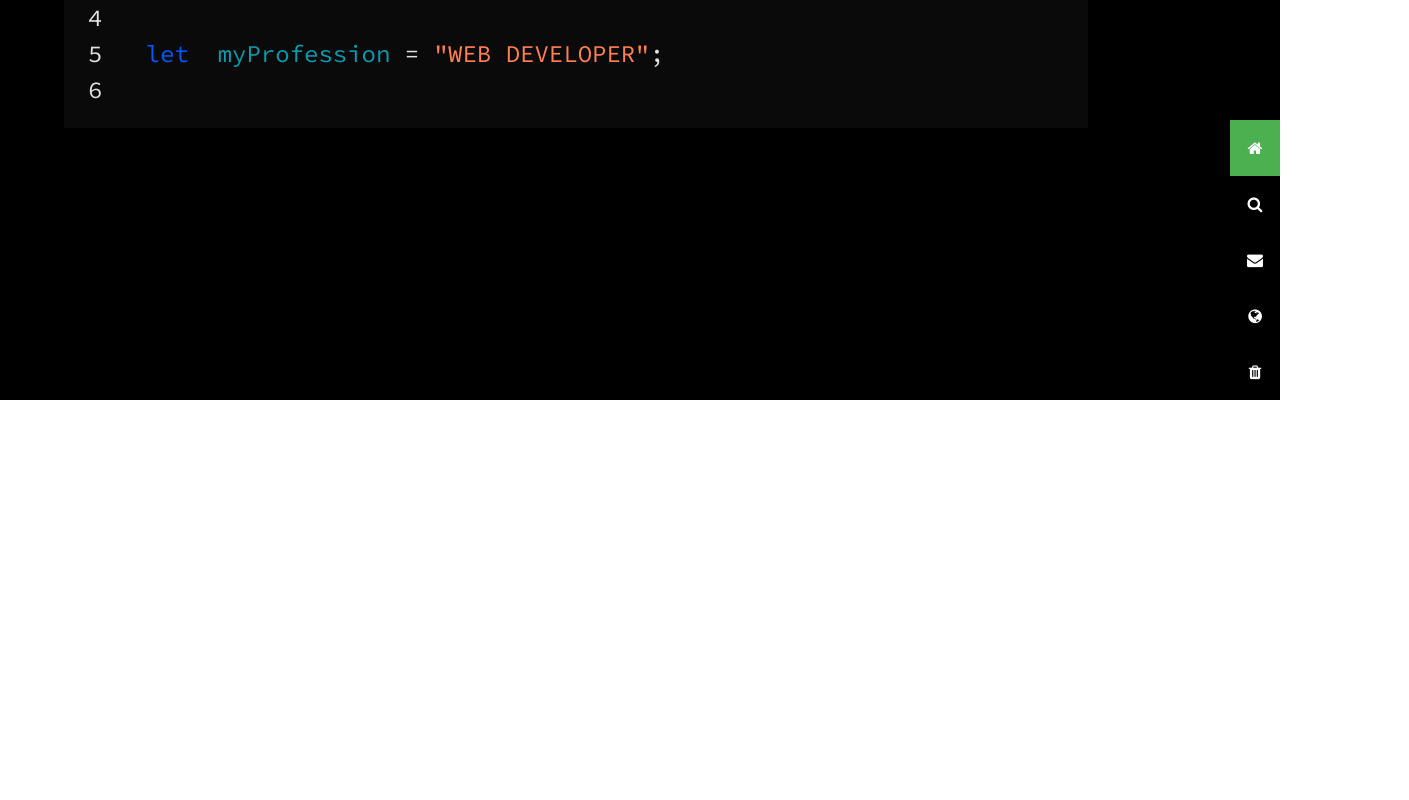
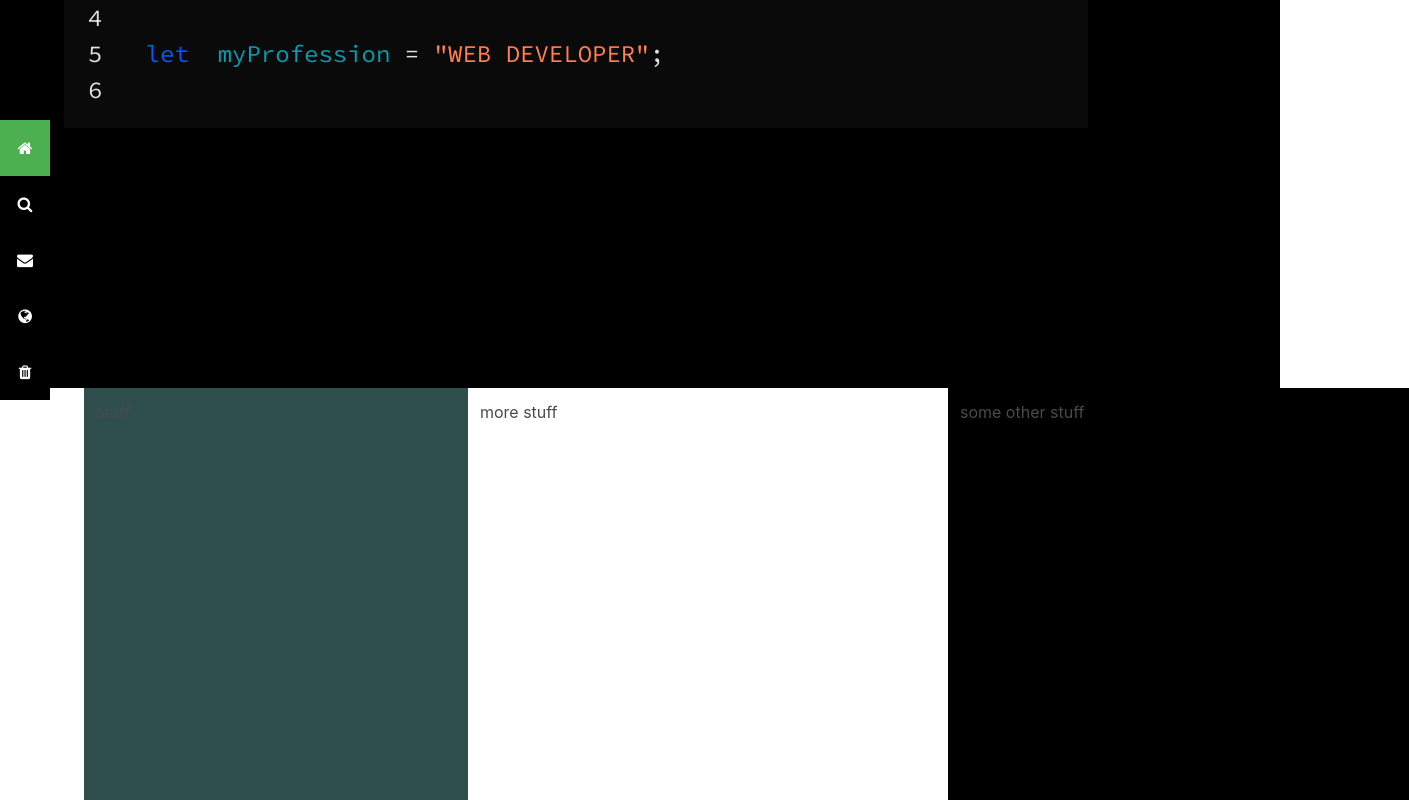
Before and after one commit to tyler-arthur/Web-Development-Portfolio, a website: page index.html in a window 1280 px wide. Shown: the part 400-1200 px from the top of the page, 1409 px wide, since content can reach past the window. Drawn offline with nearby package versions, Linux system fonts and the light colour scheme.

Commit message:
Added columns to about me section

```diff
--- a/index.html
+++ b/index.html
@@ -31,7 +31,7 @@
         <a href="#"><i class="fa fa-trash"></i></a>
     </div>
 
-    <section class="parallax black code">
+    <section id="home" class="parallax black code">
         <div class="container">
             <pre class="black" id="typewriter">
 1   <span class="comment">// Declaring variables...</span>
@@ -41,10 +41,22 @@
 5   <span class="dec-color">let</span> <span class="var-color"> myProfession </span>= <span class="string-color">"WEB DEVELOPER"</span>;
 6
 </pre>
-          </div>
+        </div>
     </section>
 
-    <section class="parallax white">
+    <section id="about" class="parallax white">
+
+        <div class="container columns">
+            <div class="column is-4 is-offset-1 about-left">
+                stuff
+            </div>
+            <div class="column is-5">
+                more stuff
+            </div>
+            <div class="column is-two-fifths black">
+                some other stuff
+            </div>
+        </div>
 
     </section>
 
--- a/style/style.scss
+++ b/style/style.scss
@@ -3,13 +3,13 @@ $white: white;
 $codeFont: 'Source Code Pro', monospace;
 
 body, html {
-    height: 100%;
+    height: 100vh;
 }
 
 .parallax {
 
 /* Full height */
-    height: 100%;
+height: 100vh;
 
 /* Create the parallax scrolling effect */
 background-attachment: fixed;
@@ -52,10 +52,10 @@ body, html {
 // Icon Bar
 .icon-bar {
     width: 50px; /* Set a specific width */
-    // background-color: #555;
+    background-color: black;
     position: fixed;
     bottom: 0;
-    right: 0;
+    left: 0;
 }
 
 .icon-bar a {
@@ -161,3 +161,8 @@ pre {
     0%{opacity: 0;}
     100%{opacity: 1;}
 }
+
+.about-left {
+    height: 100vh;
+    background-color: darkslategrey;
+}
```
Also changed, not shown: style/style.css, 1 other file. Lines whose indentation alone changed are shown as unchanged.
